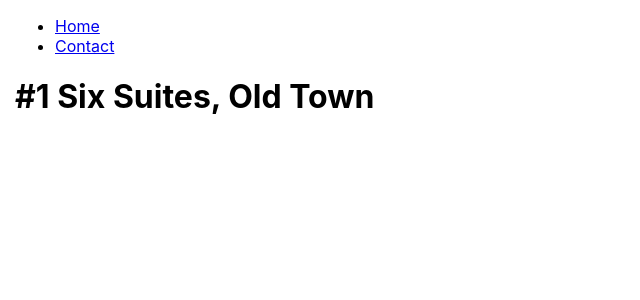
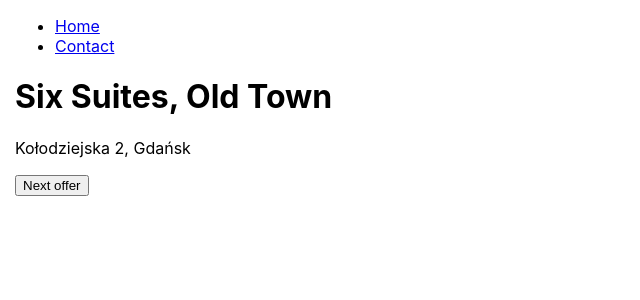
Before and after one commit to szkola-reacta/workshops-26-06-2021, a React (Create React App) app: page /offer/1 in a window 1280 px wide. Shown: the top 300 px of the page, without its empty margins (0-640 px from the left). Built offline with nearby package versions, Linux system fonts and the light colour scheme.

Commit message:
feat: fetching data new way

```diff
--- a/src/pages/Offer.js
+++ b/src/pages/Offer.js
@@ -1,10 +1,11 @@
 import { useState, useEffect } from 'react';
-import { useParams } from 'react-router-dom';
+import { useParams, useHistory } from 'react-router-dom';
 
 import { fetchOffer } from '../services';
 
 function OfferPage() {
   const { offerId } = useParams();
+  const history = useHistory();
 
   const [ offer, setOffer ] = useState(null);
 
@@ -20,9 +21,36 @@ function OfferPage() {
     fetchData();
   }, [offerId]);
 
+  const handleClick = () => {
+    if (offer) {
+      history.push(`/offer/${(parseInt(offer.id, 10) + 1)}`);
+    }
+  }
+
+  const Indicator = () => (<div>Loading...</div>);
+
+  const Content = ({ offer, handleClick }) => {
+    const { name, street, city, country } = offer;
+    return (
+      <>
+        <h1>{name}</h1>
+        <p>{street}, {city} {country}</p>
+
+        <button onClick={handleClick}>Next offer</button>
+      </>
+    );
+  }
+
+  // const renderButton = () => {
+  //   return <button>Click Me</button>
+  // }
+
   return (
     <div>
-      <h1>#{offerId} {offer && offer.name}</h1>
+      {offer
+        ? <Content offer={offer} handleClick={handleClick} />
+        : <Indicator />
+      }
     </div>
   );
 }
```
